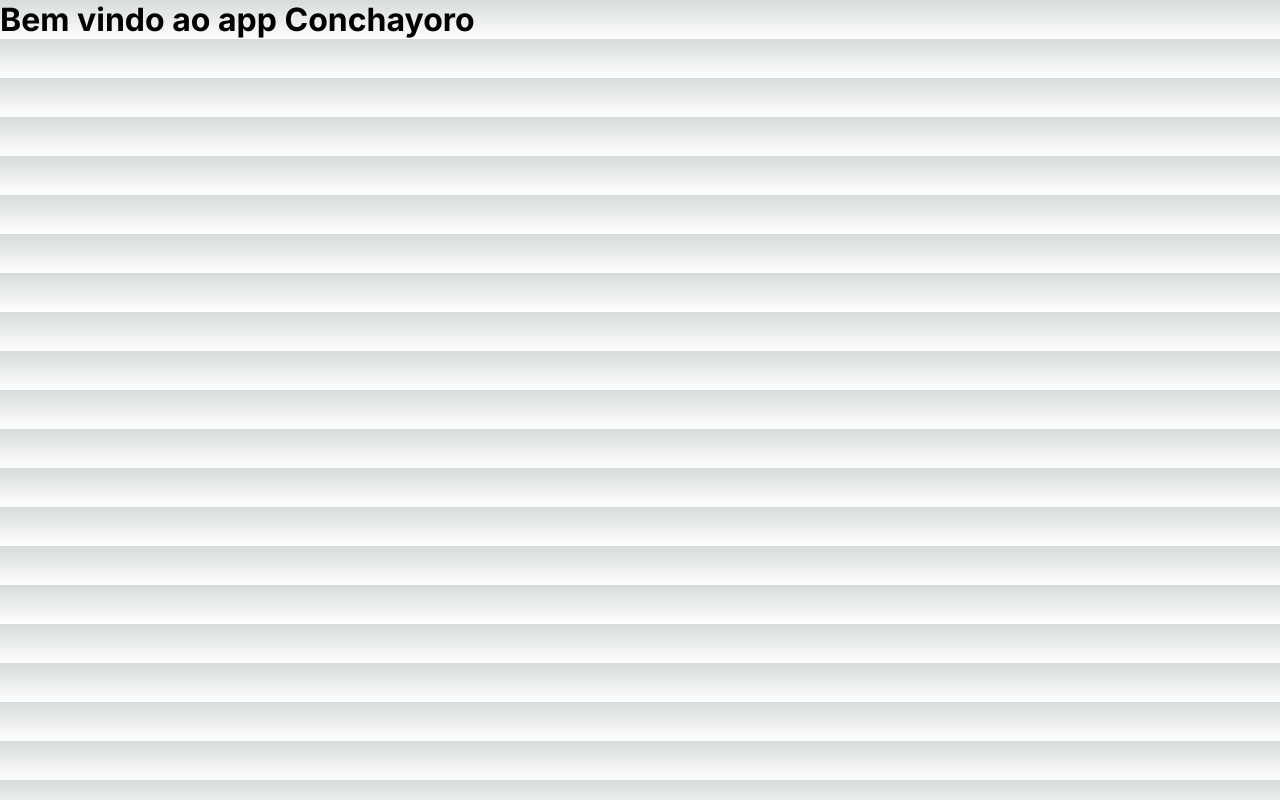
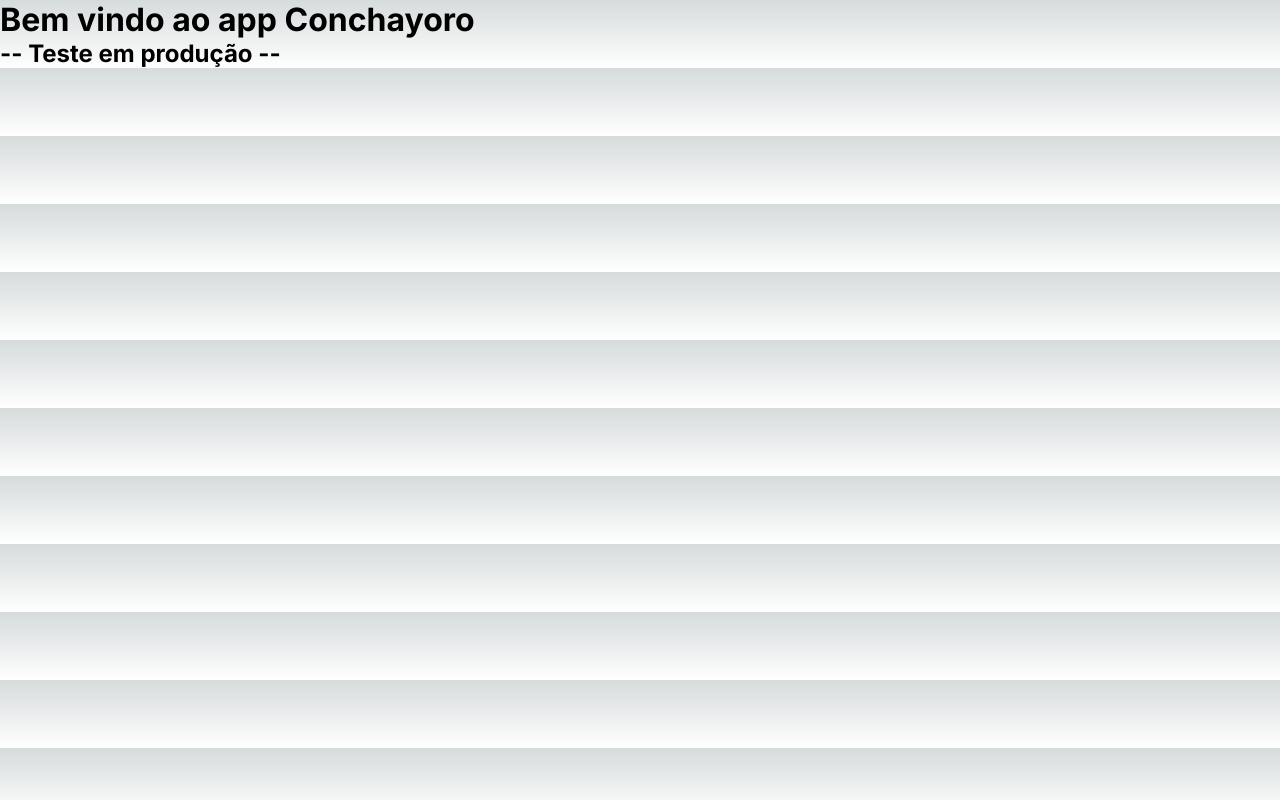
Before and after one commit to graviolagames/conchayoro, a Next.js app in the folder frontend/: page / in a window 1280 px wide. Built offline with nearby package versions, Linux system fonts and the light colour scheme.

Commit message:
[prod] Modified page to show prod test message

```diff
--- a/frontend/app/page.tsx
+++ b/frontend/app/page.tsx
@@ -2,6 +2,7 @@
   return (
       <div>
       <h1> Bem vindo ao app Conchayoro </h1>
+      <h2> -- Teste em produção -- </h2>
       </div>
     )
   }
```
